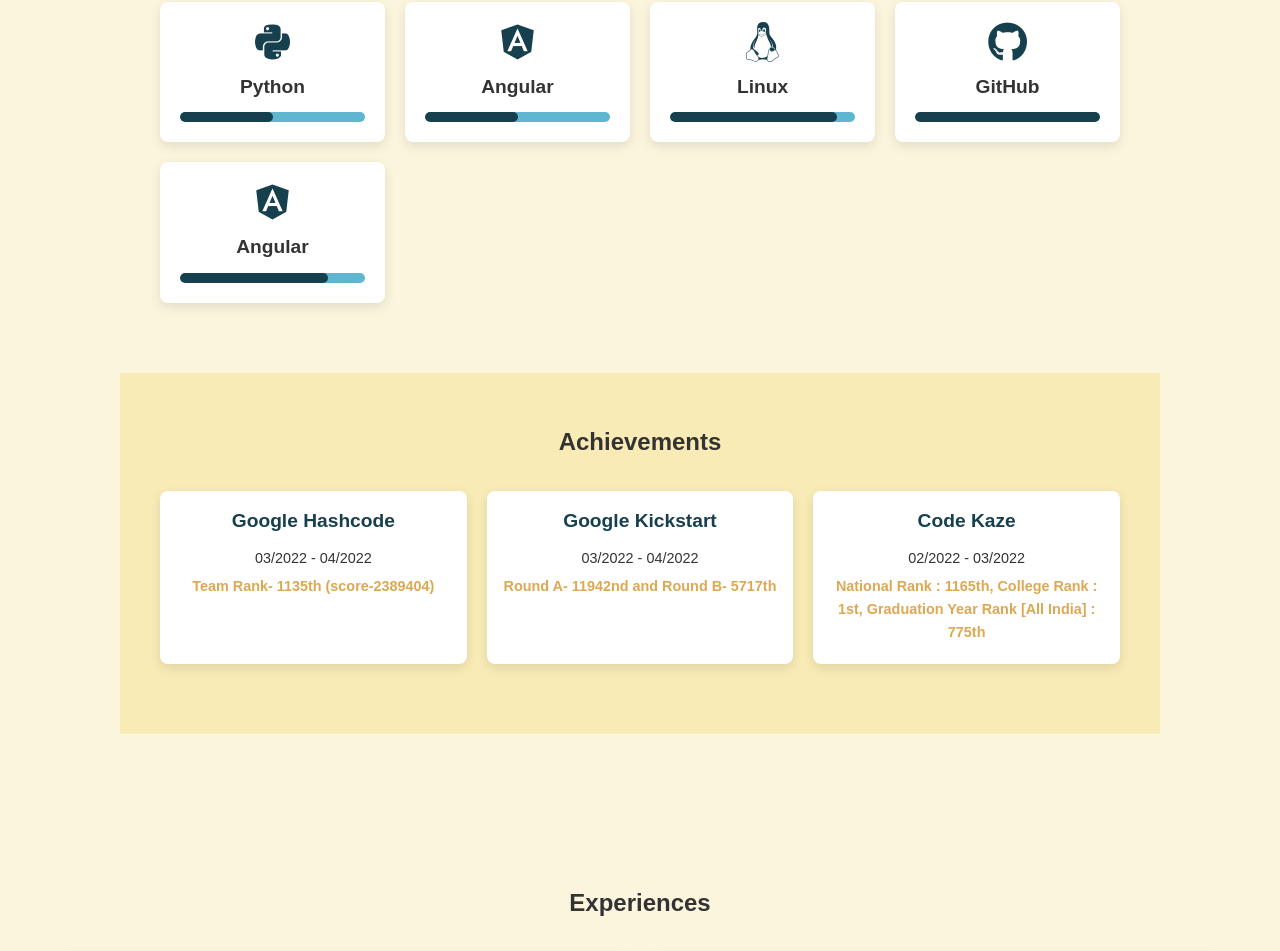
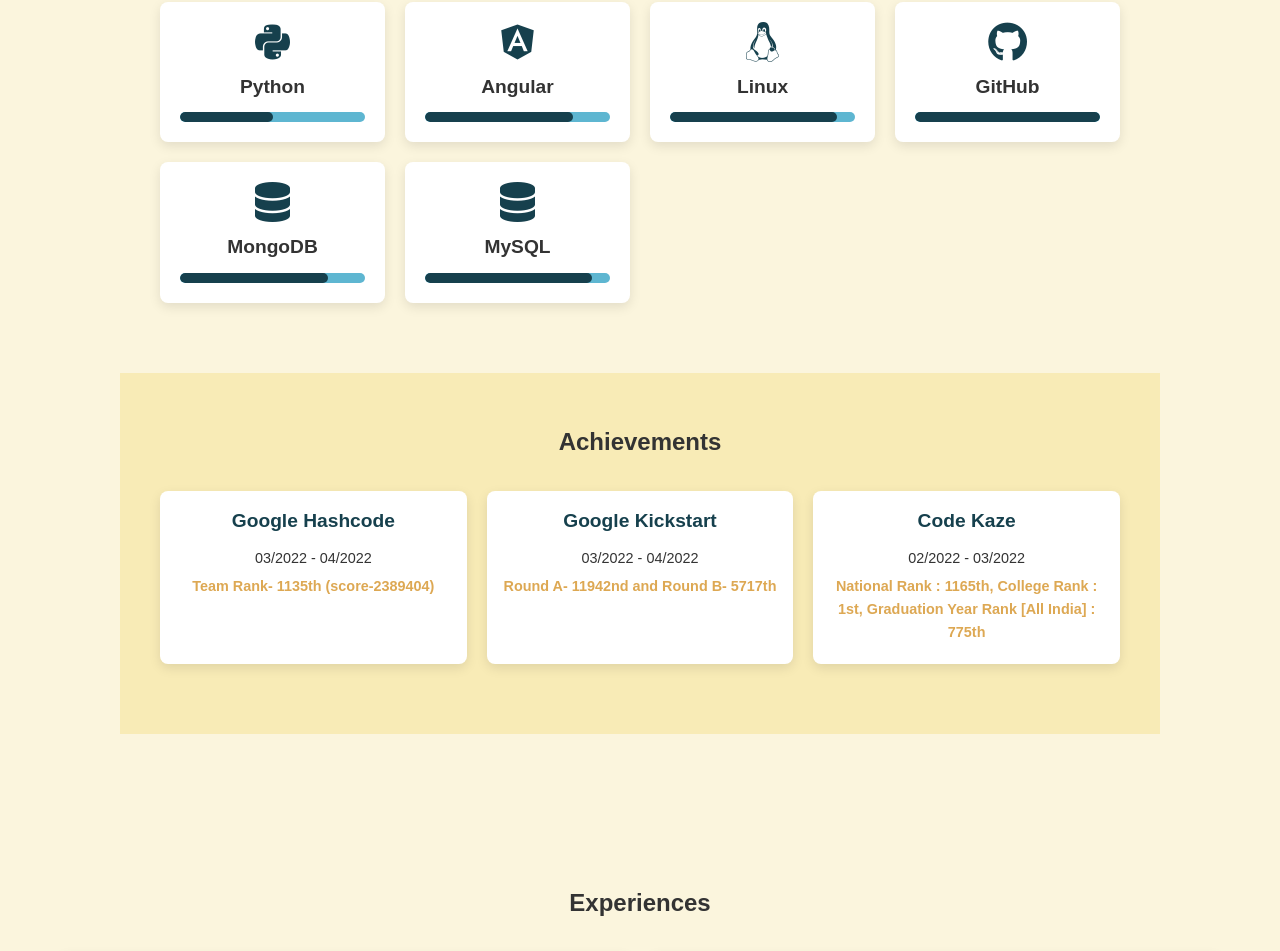
Before and after one commit to sayanpramanik2012/Portfolio, an Angular app: page / in a window 1280 px wide. Shown: the part 1633-2584 px from the top of the page. Built offline with nearby package versions, Linux system fonts and the light colour scheme.

Commit message:
scroll and animation added

```diff
--- a/public/assets/skills.json
+++ b/public/assets/skills.json
@@ -33,7 +33,7 @@
     "name": "Angular",
     "icon": "fab fa-angular",
     "details": "Experienced in Angular, building dynamic, single-page applications with modular components, services, and efficient routing.",
-    "progress": "50"
+    "progress": "80"
   },
   {
     "name": "Linux",
@@ -48,9 +48,15 @@
     "progress": "100"
   },
   {
-    "name": "Angular",
-    "icon": "fab fa-angular",
-    "details": "Experienced in Angular, building dynamic, single-page applications with modular components, services, and efficient routing.",
+    "name": "MongoDB",
+    "icon": "fas fa-database",
+    "details": "Proficient in MongoDB, designing scalable NoSQL databases, optimizing queries, and integrating with backend services for efficient data management.",
     "progress": "80"
+  },
+  {
+    "name": "MySQL",
+    "icon": "fas fa-database",
+    "details": "Experienced in MySQL, designing relational database schemas, writing efficient queries, and managing large datasets for web applications.",
+    "progress": "90"
   }
 ]
--- a/src/styles.scss
+++ b/src/styles.scss
@@ -20,10 +20,47 @@ body {
   background-color: $color-background;
   color: $color-text;
   line-height: 1.6;
+  animation: fadeIn 1s ease-in;
+
+  @keyframes fadeIn {
+    from {
+      opacity: 0;
+    }
+    to {
+      opacity: 1;
+    }
+  }
 }
 
 html {
   scroll-behavior: smooth;
+}
+
+body::after {
+  content: "";
+  position: fixed;
+  bottom: 20px;
+  left: 50%;
+  width: 30px;
+  height: 30px;
+  border: 2px solid $color-primary;
+  border-radius: 50%;
+  transform: translateX(-50%);
+  animation: scrollIndicator 2s infinite;
+
+  @keyframes scrollIndicator {
+    0% {
+      transform: translate(-50%, 0);
+      opacity: 0;
+    }
+    50% {
+      opacity: 1;
+    }
+    100% {
+      transform: translate(-50%, 20px);
+      opacity: 0;
+    }
+  }
 }
 
 /* Responsive Mixins */
@@ -185,6 +222,12 @@ main {
     border: 4px solid $color-primary;
     transform: scale(1.2);
     box-shadow: 0 4px 12px rgba(0, 0, 0, 0.2);
+    transition: transform 0.3s ease, box-shadow 0.3s ease;
+
+    &:hover {
+      transform: scale(1.25);
+      box-shadow: 0 8px 16px rgba(0, 0, 0, 0.3);
+    }
   }
 
   h2 {
```
